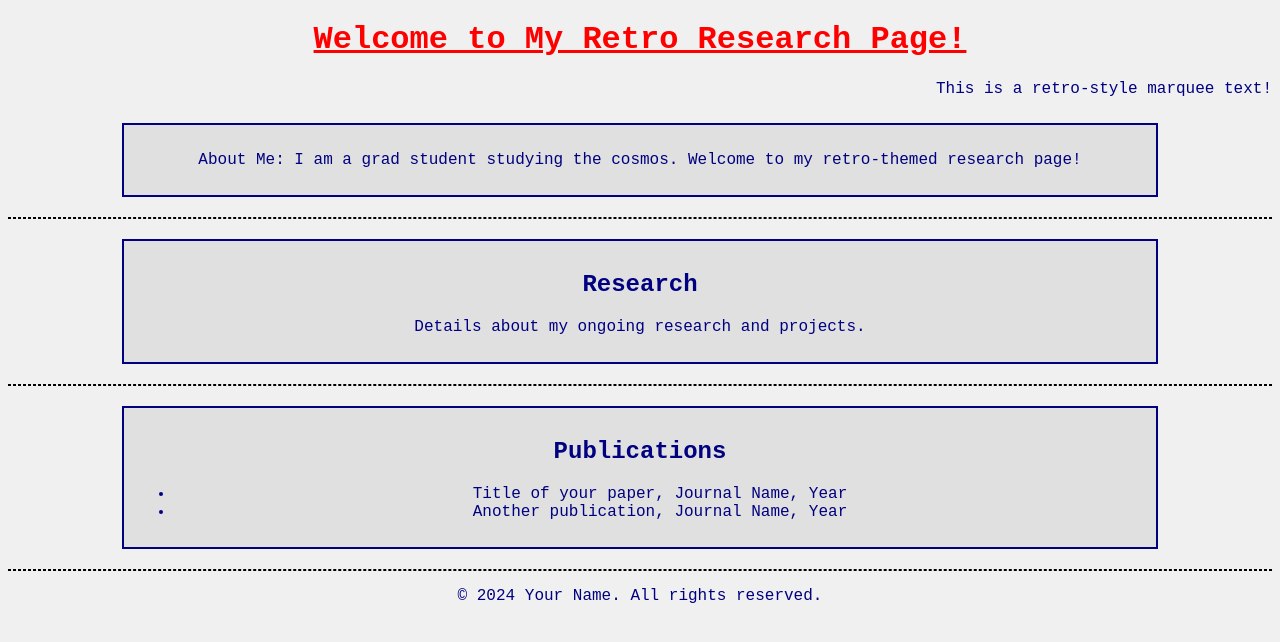
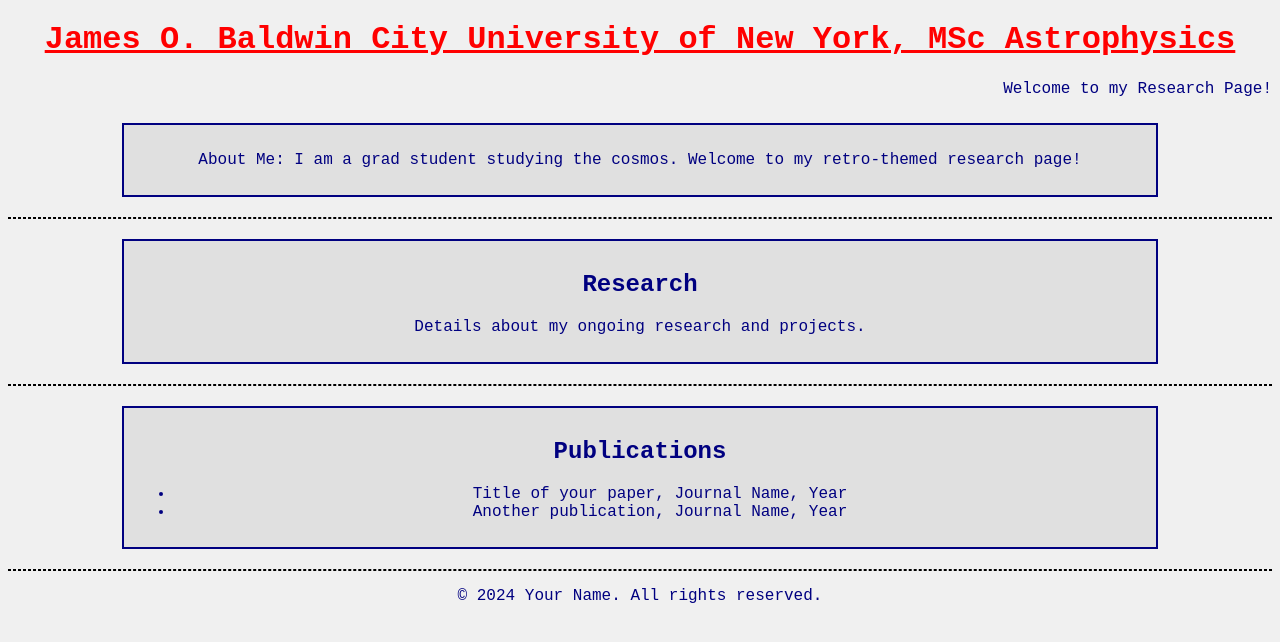
Before and after one commit to jamesobaldwin/jamesobaldwin.github.io, a plain HTML site: page index.html in a window 1280 px wide. Drawn offline with Linux system fonts and the light colour scheme.

Commit message:
update 1

```diff
--- a/index.html
+++ b/index.html
@@ -29,8 +29,8 @@
     </style>
 </head>
 <body>
-    <h1>Welcome to My Retro Research Page!</h1>
-    <marquee behavior="alternate">This is a retro-style marquee text!</marquee>
+    <h1>James O. Baldwin City University of New York, MSc Astrophysics</h1>
+    <marquee behavior="alternate">Welcome to my Research Page!</marquee>
     <div class="retro">
         <p>About Me: I am a grad student studying the cosmos. Welcome to my retro-themed research page!</p>
     </div>
```
